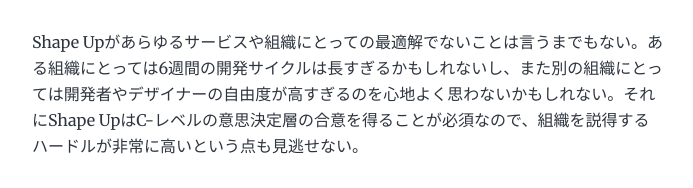
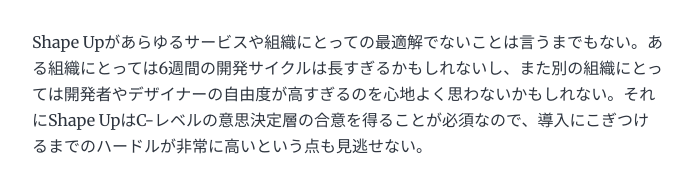
Before and after one commit to tatsuyaoiw/website, a Gatsby site: page /ja/basecamp-shape-up/ in a window 1280 px wide. Shown: the part 4811-4999 px from the top of the page, without its empty margins (292-985 px from the left). Built offline with nearby package versions, Linux system fonts and the light colour scheme; Gatsby itself is replaced by a stand-in of ours.

Commit message:
Update post

```diff
--- a/content/blog/ja/basecamp-shape-up/index.md
+++ b/content/blog/ja/basecamp-shape-up/index.md
@@ -81,6 +81,6 @@
 
 また、同時期にパンデミックの影響で基幹となる事業が大打撃を受けており、その結果私たちが開発した投票機能は大掛かりな事業整理とともにすぐにクローズされることとなった。まったく予想外な終わり方ではあったものの、開発する機能の重要度や期待されるライフサイクルの長さによってAppetiteを戦略的に割り振ることで、過度に機能を作り込んでしまうといったアンチパターンを避けることができる。こうした判断を各自がなんとなく勘や経験をもとに下すのではなく、メソッドの一部としてシステマティックに実施できるのはShape Upのようなフレームワークを導入するメリットであると感じた。
 
-Shape Upがあらゆるサービスや組織にとっての最適解でないことは言うまでもない。ある組織にとっては6週間の開発サイクルは長すぎるかもしれないし、また別の組織にとっては開発者やデザイナーの自由度が高すぎるのを心地よく思わないかもしれない。それにShape UpはC-レベルの意思決定層の合意を得ることが必須なので、組織を説得するハードルが非常に高いという点も見逃せない。
+Shape Upがあらゆるサービスや組織にとっての最適解でないことは言うまでもない。ある組織にとっては6週間の開発サイクルは長すぎるかもしれないし、また別の組織にとっては開発者やデザイナーの自由度が高すぎるのを心地よく思わないかもしれない。それにShape UpはC-レベルの意思決定層の合意を得ることが必須なので、導入にこぎつけるまでのハードルが非常に高いという点も見逃せない。
 
 Shape Upはウォーターフォールやスクラムなどのモデルと比較するとまだまだ認知度が低く実践例も少ないと思うが、個人的には1年やってみて色々な発見や気づきがあった。もしShape Upに興味がある、Shape Upを導入している、という個人や会社があればぜひ体験を共有してみたい。この記事がそのきっかけとなれば幸いだ。
```
